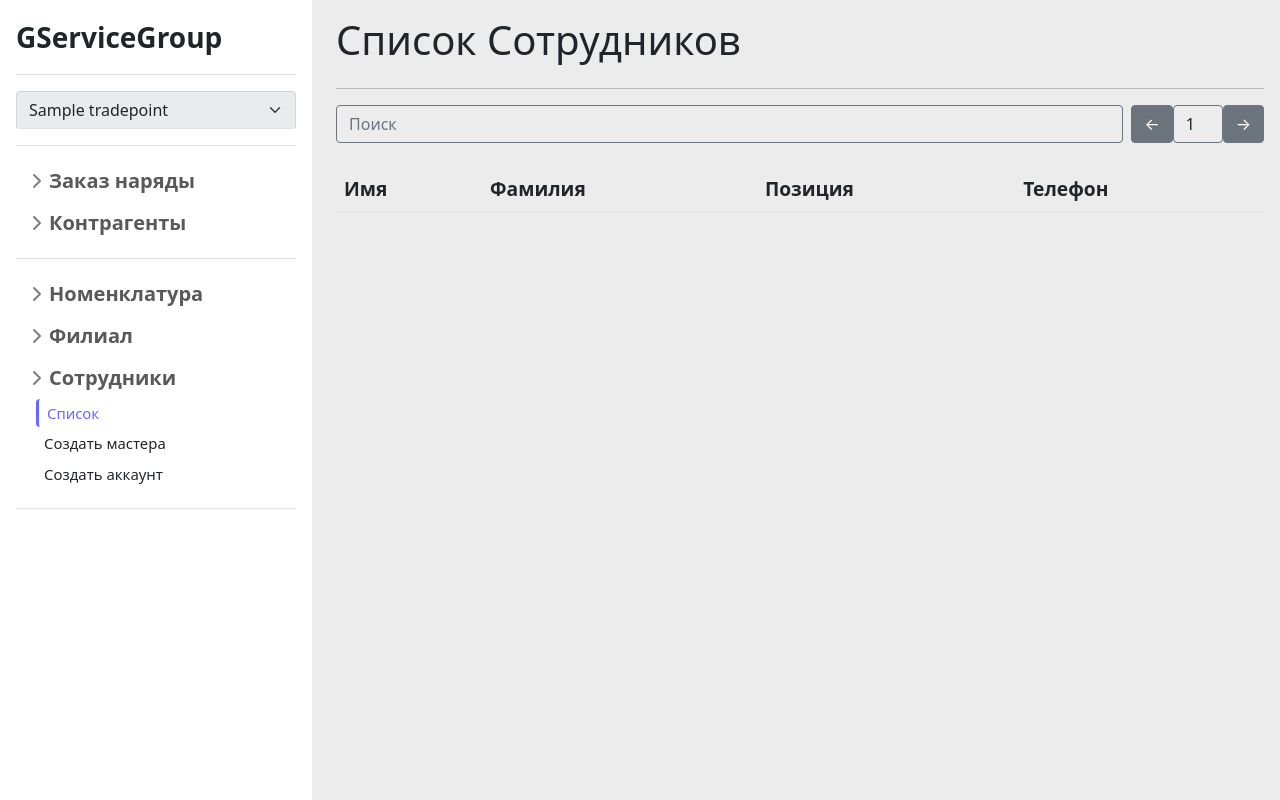
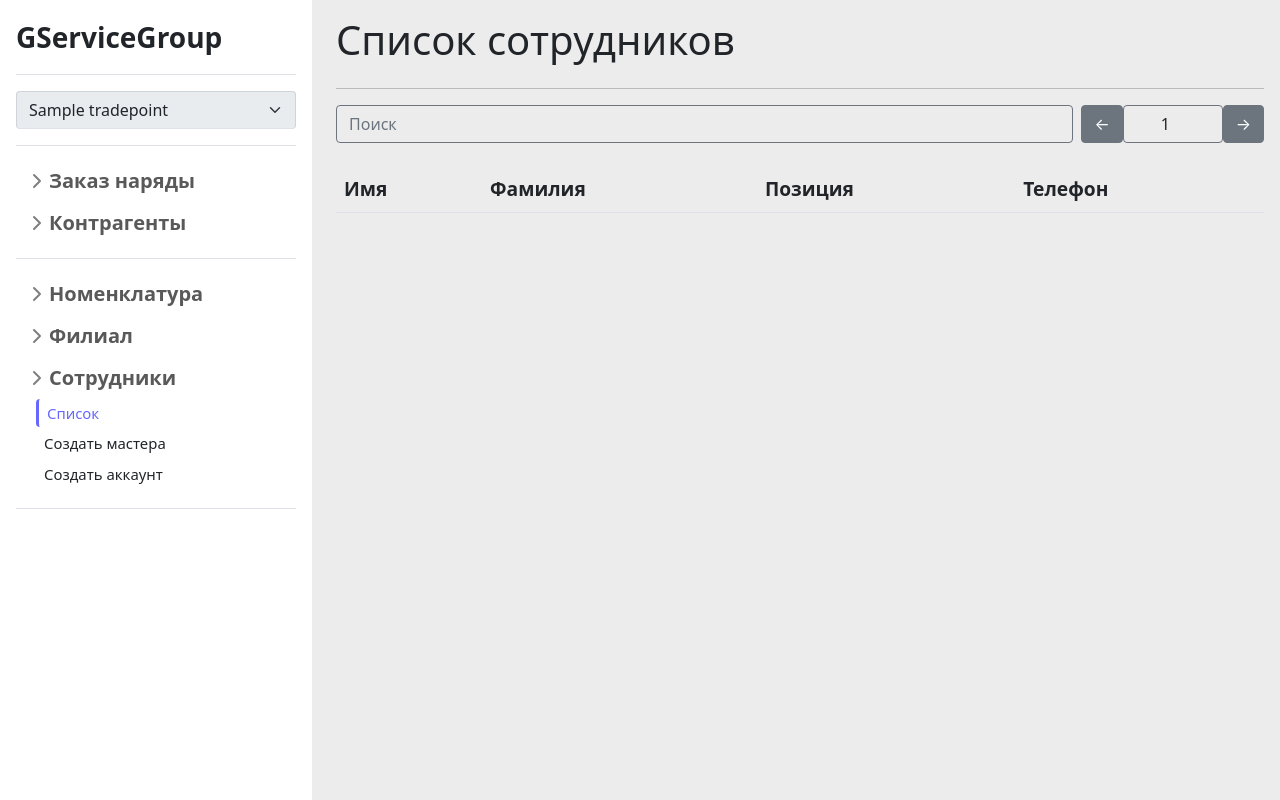
Before and after one commit to NurOrNuLL/ESDP-AP-5-6-TEAM-2, a Django app: page /org/1/tp/1/employee/list/ in a window 1280 px wide. Run offline with Django 4.2, Linux system fonts and the light colour scheme; tables that the repository leaves empty hold one stand-in row (values such as "Sample post"); lists and menus that the app fills with data are empty; parts of the project's set-up code (start-up, migrations or seed data) failed here and were passed over; some libraries are stand-ins or nearby versions.

Commit message:
refactor: Произвёл коррекцию страницы списка сотрудников
Связано: #488

```diff
--- a/infrastructure/web/static/js/employee/employee_view.js
+++ b/infrastructure/web/static/js/employee/employee_view.js
@@ -27,7 +27,7 @@ $.ajax({
         }
 
         data.results.forEach(function (item) {
-            body.innerHTML += '<tr><td>' + item.name + '</td><td>' + item.surname + '</td><td>'
+            body.innerHTML += '<tr><td>' + item.name + '</td><td>' + item.surname + '</td><td class="badge rounded-pill text-bg-primary">'
                 + item.role + '</td><td>' + item.phone + '</td><td class="d-flex justify-content-end"><a class="btn btn-secondary" href="/org/1/tp/'
                 + tpID + '/employee/' + item.uuid + '/">Детали</a></td></tr>'
             })
--- a/infrastructure/web/templates/employee/employees.html
+++ b/infrastructure/web/templates/employee/employees.html
@@ -4,7 +4,7 @@
 {% block title %}Список Cотрудников{% endblock %}
 
 {% block content %}
-    <h1 class="mb-4">Список Сотрудников</h1>
+    <h1 class="mb-4">Список сотрудников</h1>
     <hr>
     <div class="d-flex">
         <input id="employeeSearch" class="form-control border-secondary bg-transparent me-2" type="search"
@@ -12,7 +12,7 @@
             aria-label="Search">
         <div class="d-flex">
         <button class="btn btn-secondary" id="back">&#8592;</button>
-            <input type="number" class="form-control bg-transparent border-secondary" style="width: 50px" id="page" value="1" disabled>
+            <input type="number" class="form-control bg-transparent border-secondary" style="width: 100px; text-align: center" id="page" value="1" disabled>
         <button class="btn btn-secondary" id="next">&#8594;</button>
         </div>
     </div>
```
